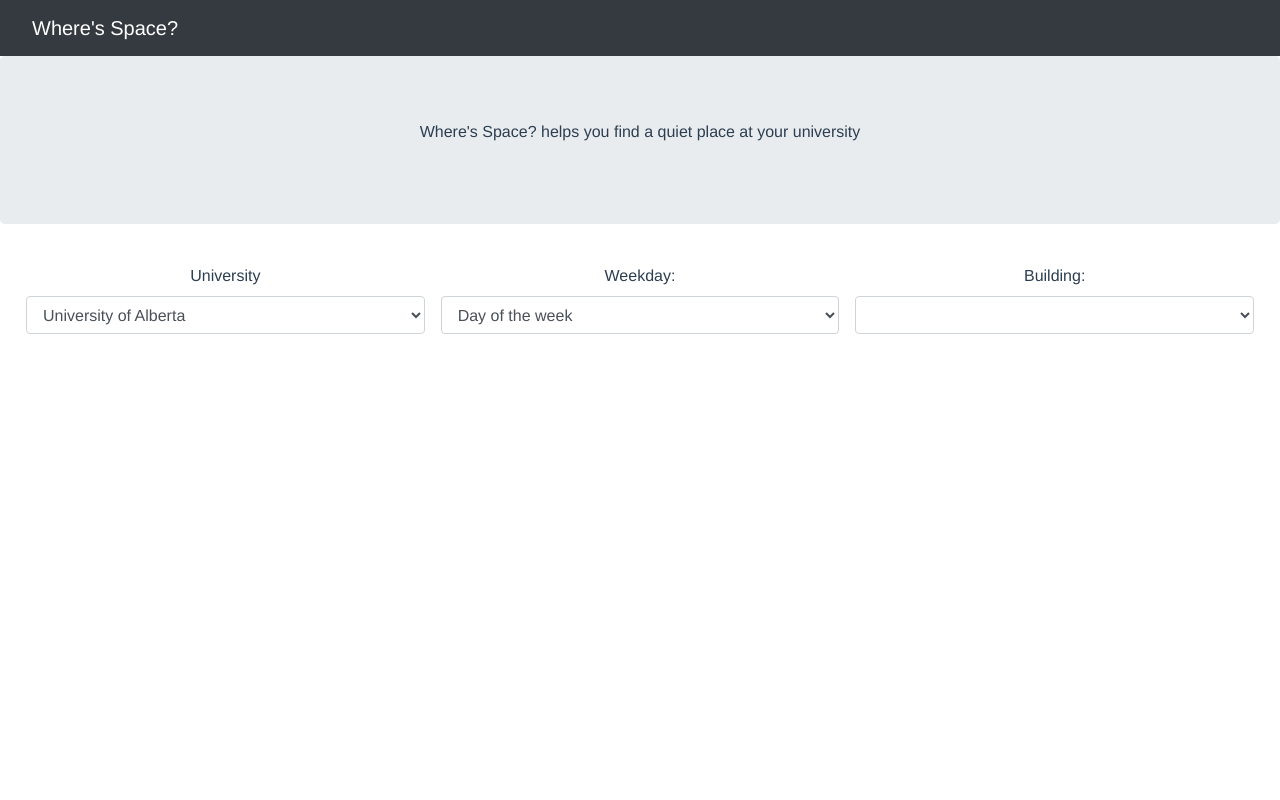
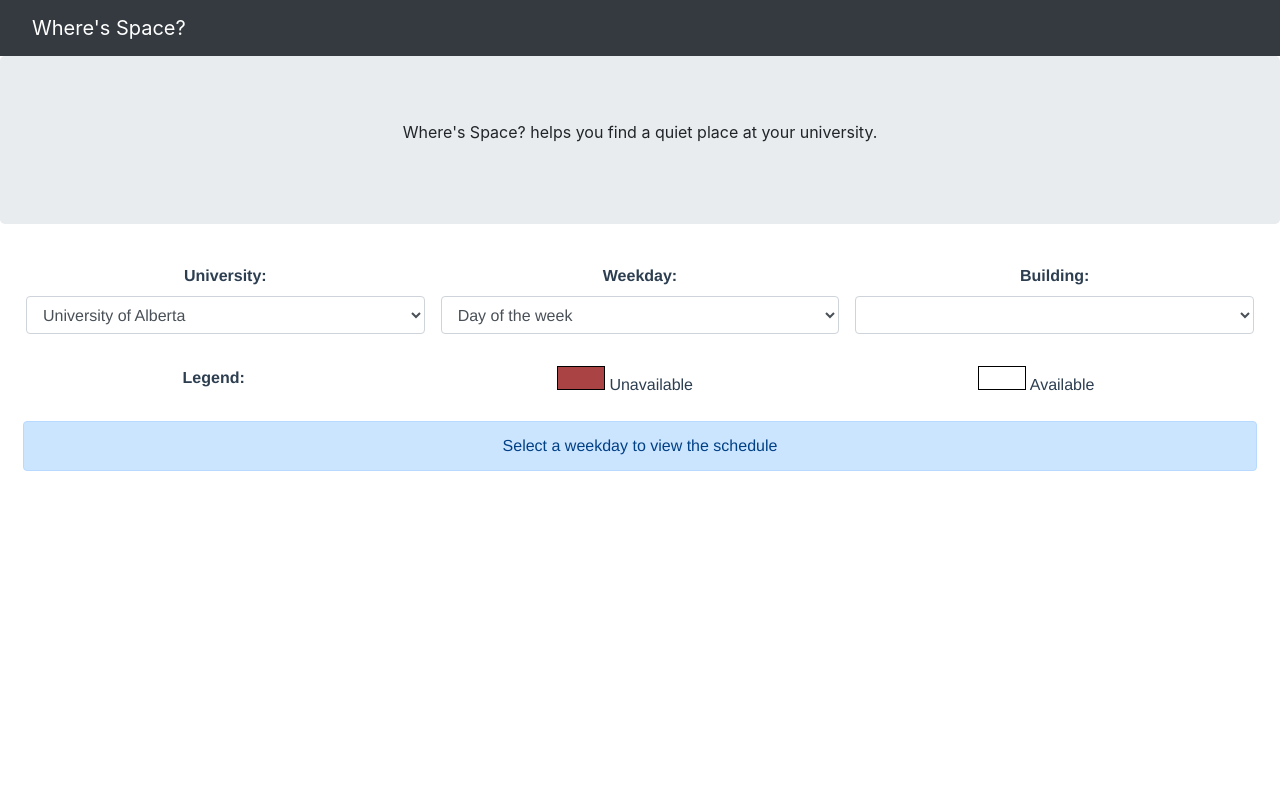
Before and after one commit to mattschlosser/wheres-space, a Vue app: page / in a window 1280 px wide. Shown: the top 800 px of the page. Built offline with nearby package versions, Linux system fonts and the light colour scheme.

Commit message:
Added weekends, legend, footer, and other improvements

```diff
--- a/public/index.html
+++ b/public/index.html
@@ -17,7 +17,17 @@
     <noscript>
       <strong>We're sorry but when doesn't work properly without JavaScript enabled. Please enable it to continue.</strong>
     </noscript>
+    <div class='navbar navbar-dark bg-dark fixed-top'>
+      <div class='navbar-brand text-white ml-3'>Where's Space?</div>
+    </div>
+    <div class='navbar'>
+      <div class='navbar-brand text-white ml-3'>Wheres Space</div>
+    </div>
+    <div class='jumbotron text-center'>
+      <p>Where's Space? helps you find a quiet place at your university.</p>
+    </div>
     <div id="app"></div>
     <!-- built files will be auto injected -->
+    <footer class='container-fluid text-center bg-dark text-light p-5'>Designed and developed by <a class='text-white' href='https://mattschlosser.me'>Matt Schlosser</a></footer>
   </body>
 </html>
--- a/src/App.vue
+++ b/src/App.vue
@@ -1,14 +1,5 @@
 <template>
   <div id="app">
-    <div class='navbar navbar-dark bg-dark fixed-top'>
-      <div class='navbar-brand text-white ml-3'>Where's Space?</div>
-    </div>
-    <div class='navbar'>
-      <div class='navbar-brand text-white ml-3'>Wheres Space</div>
-    </div>
-    <div class='jumbotron'>
-      <p>Where's Space? helps you find a quiet place at your university</p>
-    </div>
     <TheSchedule></TheSchedule>
   </div>
 </template>
@@ -31,5 +22,6 @@ export default {
   -moz-osx-font-smoothing: grayscale;
   text-align: center;
   color: #2c3e50;
+  min-height: 100vh;
 }
 </style>
--- a/src/components/TheSchedule.vue
+++ b/src/components/TheSchedule.vue
@@ -4,24 +4,26 @@
     <form @submit="doSomething">
       <div class='form-row'>
         <div class='col-md-4 p-2'>
-          <label for='uni'>University</label>
+          <label for='uni' class='font-weight-bold'>University:</label>
           <select placeholder='University' class='form-control' id='uni' v-model='edit.university'>
             <option value="" selected>University of Alberta</option>
           </select>
         </div>
         <div class='col-md-4 p-2'>
-          <label for='weekday'>Weekday: </label>
+          <label for='weekday' class='font-weight-bold'>Weekday: </label>
           <select class='form-control' id='weekday' v-model='edit.weekday'>
             <option value="" selected>Day of the week</option>
+            <option value='U'>Sunday</option>
             <option value='M'>Monday</option>
             <option value='T'>Tuesday</option>
             <option value='W'>Wednesday</option>
             <option value='R'>Thursday</option>
             <option value='F'>Friday</option>
+            <option value='S'>Saturday</option>
           </select>
         </div>
         <div class='col-md-4 p-2'>
-          <label for='building'>Building: </label>
+          <label for='building' class='font-weight-bold'>Building: </label>
           <select placeholder='Building' class='form-control' v-model='edit.building'>
               <option value="">All</option>
               <option id='building' :key="building.id" v-for="building in buildings" :value="building.id">
@@ -32,8 +34,20 @@
       </div>
     </form>
     </div>
+    <div class='col-12 row mt-4'>
+      <div class='col-md-4'><b>Legend:</b></div>
+      <div class='col-md-4'>
+        <span style='display: inline-block; border: 1px solid black; background: #aa4444; height: 24px; width: 48px;'></span>
+        Unavailable
+      </div>
+      <div class='col-md-4'>
+        <span style='display: inline-block; border: 1px solid black; background: #ffffff; height: 24px; width: 48px;'></span>
+        Available
+      </div>
+    </div>
     <div class='col'>
       <TheCalendar v-if="edit.weekday" :rooms="filtered_hours" />
+      <div v-else class='alert alert-primary mt-4'>Select a weekday to view the schedule</div>
     </div>
   </div>
 </template>
@@ -48,7 +62,7 @@ export default {
   computed: {
     filtered_rooms() {
       return this.rooms.filter(e =>
-        this.edit.building ? e.name.indexOf(this.edit.building) >= 0 : 1
+        this.edit.building ? e.name.match(/([A-Z]+)/)[1] == this.edit.building : 1
       )},
     filtered_hours() {
       return this.filtered_rooms.map(e => {
```
